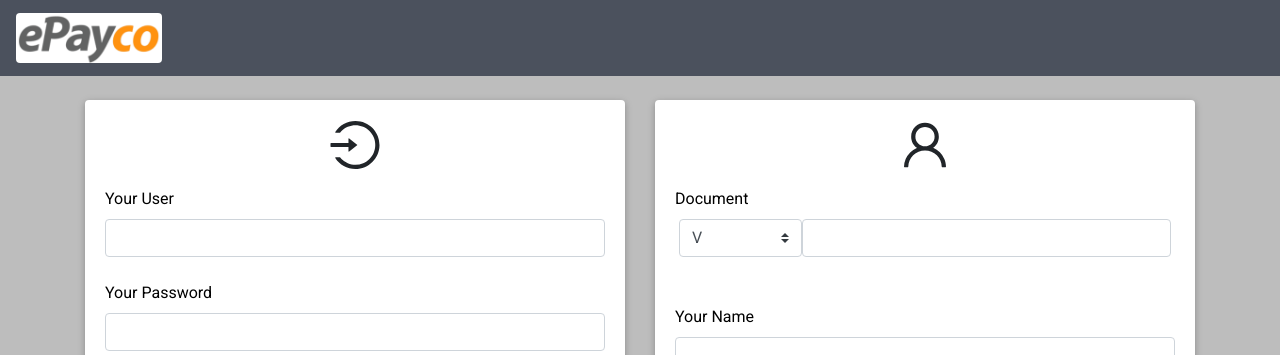
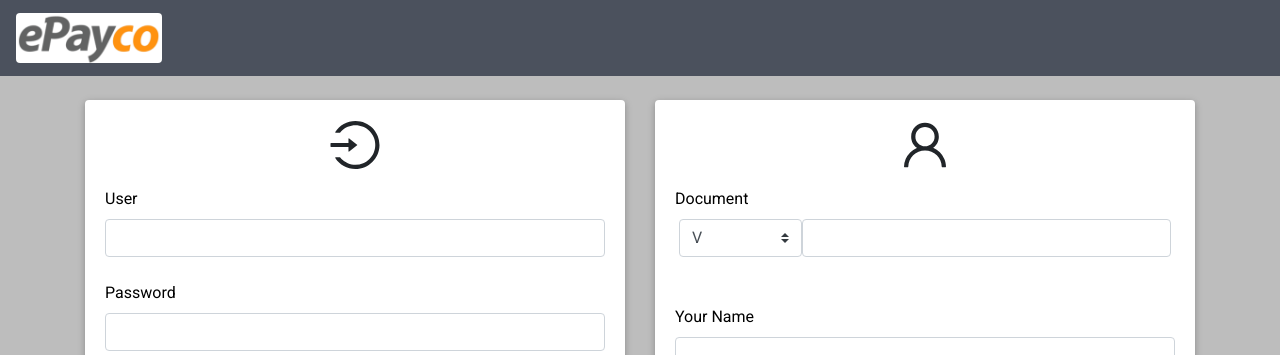
Before and after one commit to KOAT-20/BILLETERA-VIRTUAL, a React (Create React App) app in the folder front/: page / in a window 1280 px wide. Shown: the top 355 px of the page. Built offline with nearby package versions, Linux system fonts and the light colour scheme.

Commit message:
small changes

```diff
--- a/front/src/components/login/index.js
+++ b/front/src/components/login/index.js
@@ -12,11 +12,11 @@ export default class Login extends Component {
           <div className='text-center'><LoginOutlined className='icon-login' /></div>
           <form>
             <div className='grey-text mt-3'>
-              <label htmlFor='user' className='black-text'>Your User</label>
+              <label htmlFor='user' className='black-text'>User</label>
               <input type='text' id='user' className='form-control' />
               <br />
-              <label htmlFor='user' className='black-text'>Your Password</label>
-              <input type='text' id='user' className='form-control' />
+              <label htmlFor='password' className='black-text'>Password</label>
+              <input type='text' id='password' className='form-control' />
             </div>
             <div className='text-center mt-5'>
               <MDBBtn color='secondary w-75'>Login</MDBBtn>
--- a/front/src/components/register/index.js
+++ b/front/src/components/register/index.js
@@ -14,22 +14,22 @@ export default class Register extends Component {
             <div className='grey-text mt-3'>
               <label htmlFor='document' className='black-text'>Document</label>
               <div className='row ml-1 mr-1'>
-                <select id='document' className='browser-default custom-select w-25'>
+                <select className='browser-default custom-select w-25'>
                   <option value='V'>V</option>
                   <option value='E'>E</option>
                   <option value='J'>J</option>
                 </select>
-                <input type='number' className='form-control w-75' />
+                <input id='document' type='number' className='form-control w-75' />
               </div>
               <br /><br/>
-              <label htmlFor='user' className='black-text'>Your Name</label>
-              <input type='text' id='user' className='form-control' />
+              <label htmlFor='name' className='black-text'>Your Name</label>
+              <input type='text' id='name' className='form-control' />
               <br />
-              <label htmlFor='user' className='black-text'>Your Email</label>
-              <input type='text' id='user' className='form-control' />
+              <label htmlFor='email' className='black-text'>Your Email</label>
+              <input type='email' id='email' className='form-control' />
               <br />
-              <label htmlFor='user' className='black-text'>Your Password</label>
-              <input type='text' id='user' className='form-control' />
+              <label htmlFor='passwordr' className='black-text'>Your Password</label>
+              <input type='password' id='passwordr' className='form-control' />
             </div>
             <div className='text-center mt-3'>
               <MDBBtn color='success w-75' >Register</MDBBtn>
```
